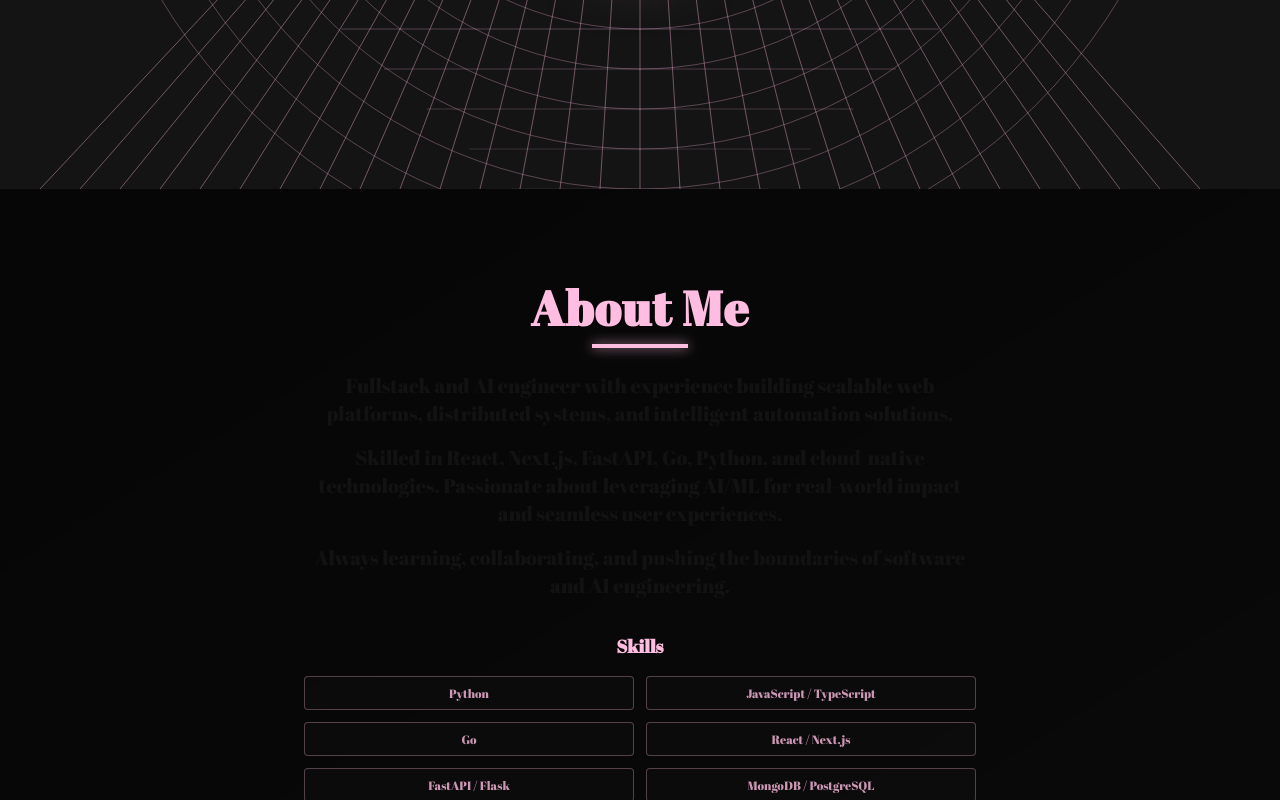
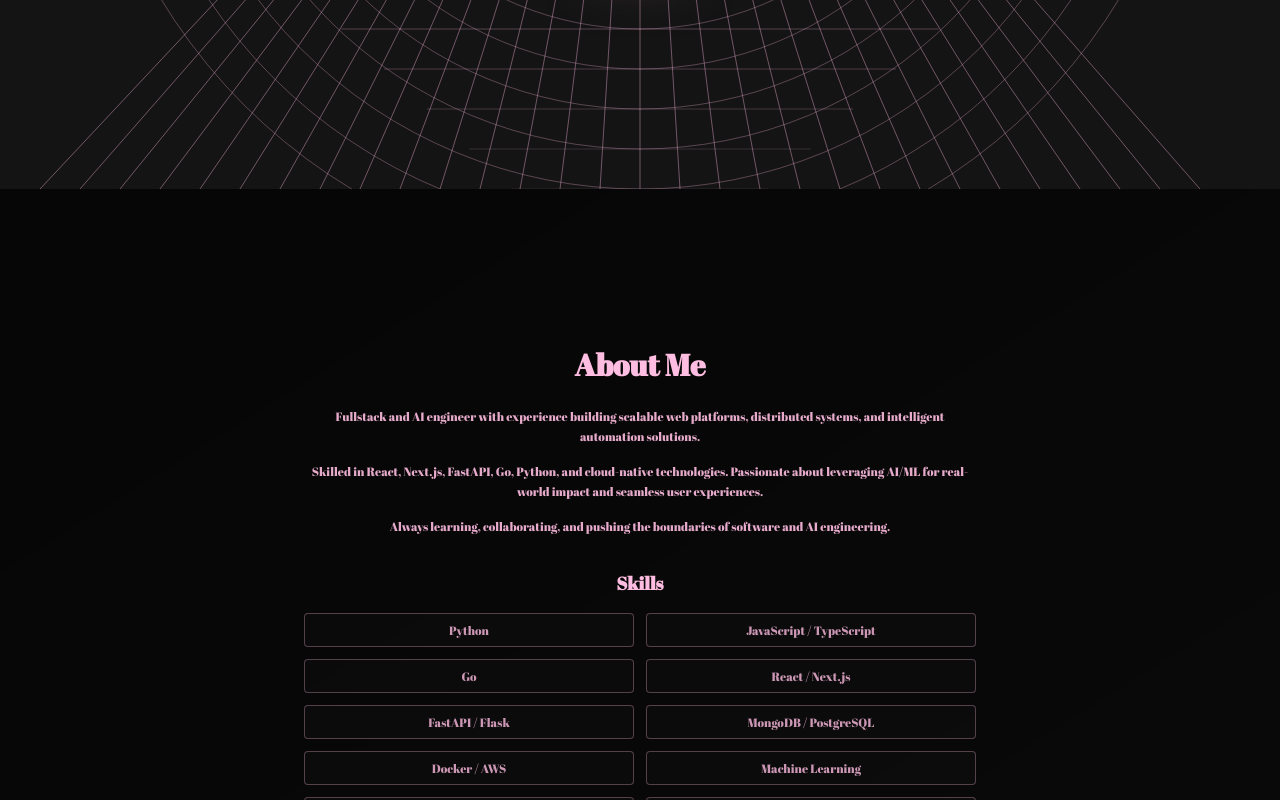
Before and after one commit to a-bhavana04/bhavana-portfolio-website, a React (Vite) app: page / in a window 1280 px wide. Shown: the part 611-1411 px from the top of the page. Built offline with nearby package versions, Linux system fonts and the light colour scheme.

Commit message:
Update index.css

```diff
--- a/src/index.css
+++ b/src/index.css
@@ -71,18 +71,4 @@
   p {
     @apply text-base md:text-lg;
   }
-
-  #about h2 {
-    @apply relative text-3xl md:text-5xl font-bold tracking-wide text-primary;
-  }
-
-  #about h2::after {
-    content: "";
-    @apply block w-24 h-1 mx-auto mt-3 bg-primary;
-    box-shadow: 0 0 12px hsl(var(--primary) / 0.8);
-  }
-
-  #about p {
-    @apply text-lg md:text-xl leading-relaxed text-primary-foreground/90;
-  }
 }
```
